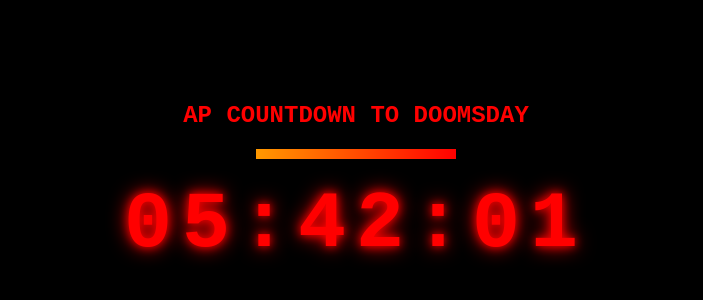
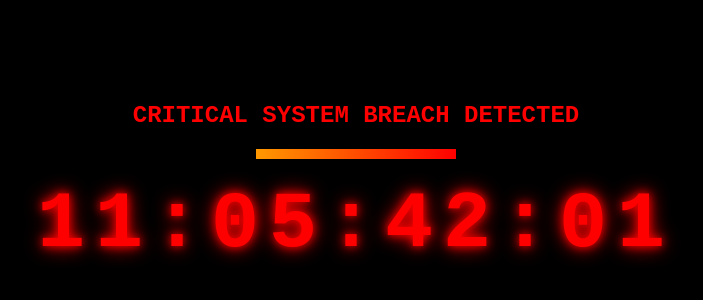
Before and after one commit to jddalessandro/final-countdown, a plain HTML site: page index.html in a window 1280 px wide. Shown: the part 214-514 px from the top of the page, without its empty margins (284-987 px from the left). Drawn offline with Linux system fonts and the light colour scheme.

Commit message:
Update countdown HTML structure and styles

```diff
--- a/index.html
+++ b/index.html
@@ -1,10 +1,9 @@
 <!DOCTYPE html>
 <html lang="en">
-
 <head>
     <meta charset="UTF-8">
     <meta name="viewport" content="width=device-width, initial-scale=1.0">
-  <title>DOOMSDAY COUNTDOWN</title>
+    <title>AP COUNTDOWN TO DOOMSDAY</title>
     <style>
         body {
             margin: 0;
@@ -47,24 +46,16 @@
         }
 
         @keyframes burn {
-
-      0%,
-      100% {
-        opacity: 1;
-      }
-
-      50% {
-        opacity: 0.5;
-      }
+            0%, 100% { opacity: 1; }
+            50% { opacity: 0.5; }
         }
     </style>
 </head>
-
 <body>
     <div id="countdown-container">
-    <div id="warning">AP COUNTDOWN TO DOOMSDAY</div>
+        <div id="warning">CRITICAL SYSTEM BREACH DETECTED</div>
         <div id="fuse"></div>
-    <div id="timer">00:00:00</div>
+        <div id="timer">00:00:00:00</div>
     </div>
 
     <script>
@@ -83,6 +74,7 @@
                 return;
             }
 
+            const days = Math.floor(difference / (1000 * 60 * 60 * 24));
             const hours = Math.floor((difference % (1000 * 60 * 60 * 24)) / (1000 * 60 * 60));
             const minutes = Math.floor((difference % (1000 * 60 * 60)) / (1000 * 60));
             const seconds = Math.floor((difference % (1000 * 60)) / 1000);
@@ -90,7 +82,7 @@
             const formatTime = (num) => num.toString().padStart(2, '0');
 
             document.getElementById('timer').textContent =
-        `${formatTime(hours)}:${formatTime(minutes)}:${formatTime(seconds)}`;
+                `${formatTime(days)}:${formatTime(hours)}:${formatTime(minutes)}:${formatTime(seconds)}`;
         }
 
         // Initial call
@@ -100,5 +92,4 @@
         setInterval(updateTimer, 1000);
     </script>
 </body>
-
 </html>
```
Lines whose indentation alone changed are shown as unchanged.
